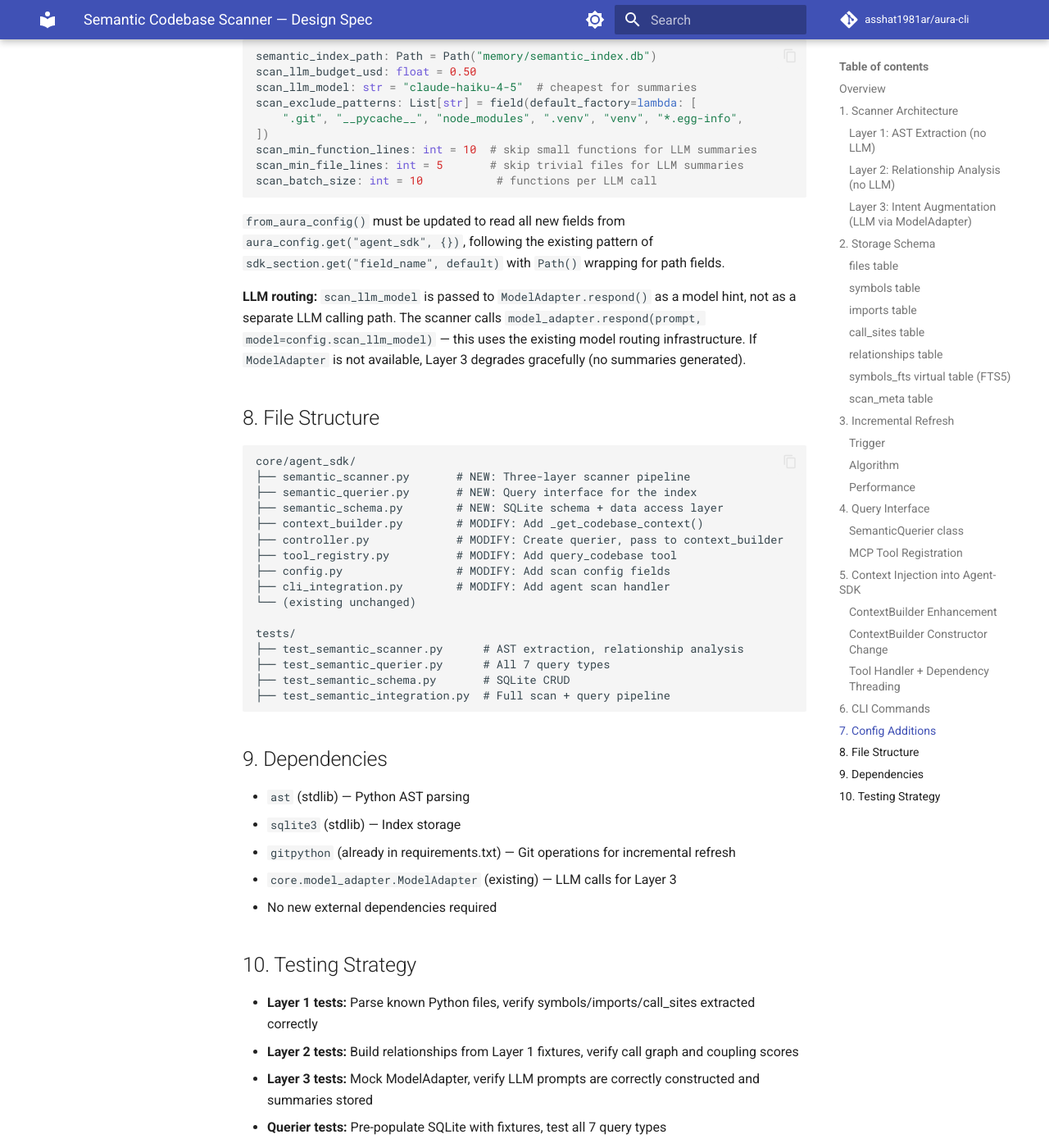
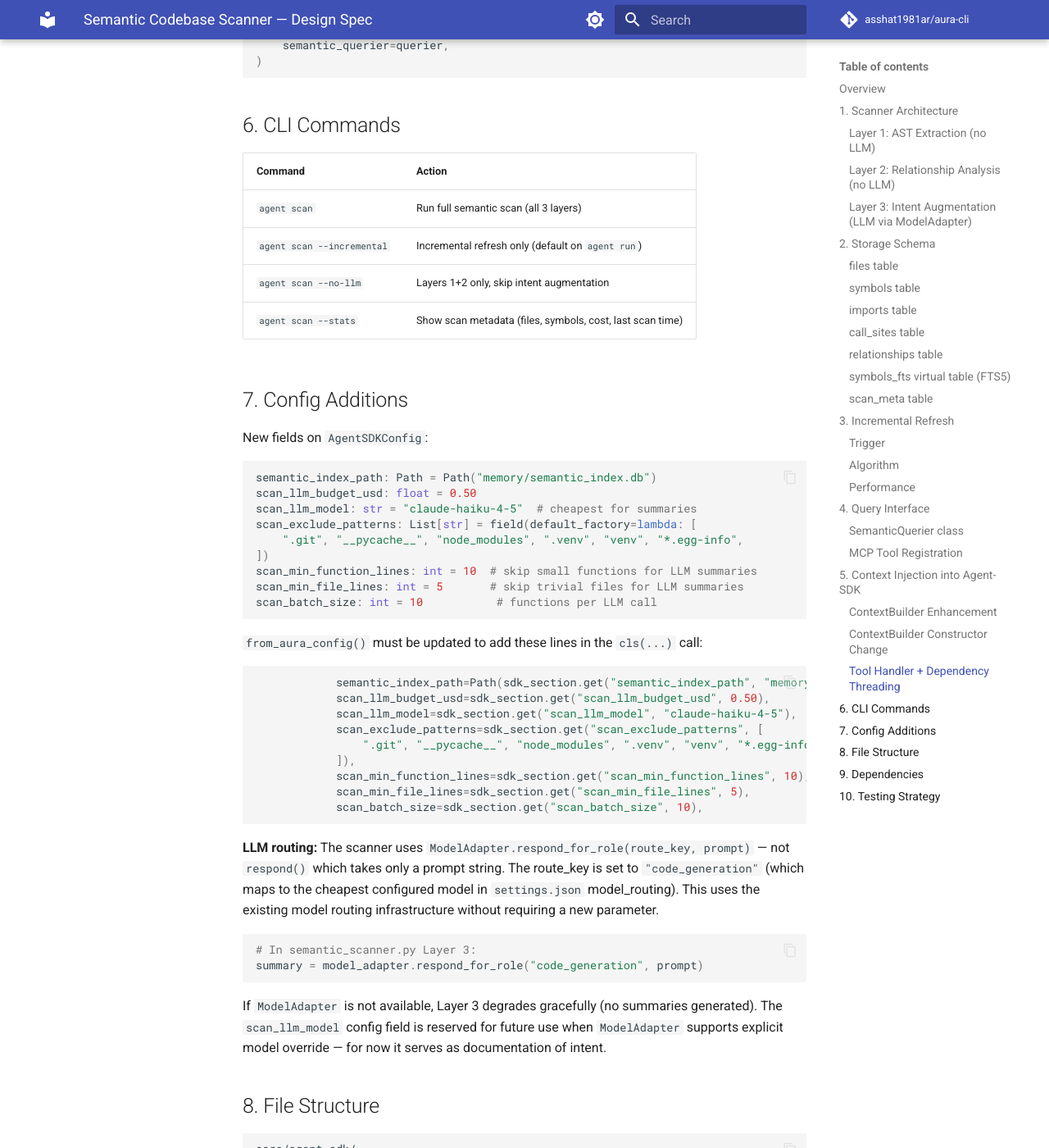
Before and after one commit to asshat1981ar/aura-cli, an MkDocs documentation site: the page built from docs/superpowers/specs/2026-04-02-semantic-scanner-design.md, in a window 1280 px wide and 1400 px high, scrolled down 9909 px. Shown: the whole window at 82% size. Built offline with MkDocs 1.6.1 and Material for MkDocs 9.7.7, drawn with Linux system fonts in a browser that asks for light colours; comment, search, counter and statistics services are not loaded; the version menu is left out; some of the changed text lies outside the part shown.

Commit message:
docs: fix semantic scanner spec review issues (round 2)
Fix ModelAdapter routing (use respond_for_role), controller _build_prompt
to use self.context_builder, explicit create_aura_tools signature,
from_aura_config field mappings.

Co-Authored-By: Claude Opus 4.6 (1M context) <noreply@anthropic.com>

````diff
--- a/docs/superpowers/specs/2026-04-02-semantic-scanner-design.md
+++ b/docs/superpowers/specs/2026-04-02-semantic-scanner-design.md
@@ -316,10 +316,10 @@ def __init__(
 
 When None, `_get_codebase_context()` returns empty dict — fully backward compatible. Existing callers that pass `(project_root, brain)` or `(project_root, brain, vector_store)` are unaffected.
 
-The controller creates the querier from config:
+The controller creates the querier from config. **Important:** The existing `_build_prompt()` method creates a fresh `ContextBuilder` internally — it must be changed to use `self.context_builder` instead, so the querier is available for prompt generation.
 
 ```python
-# In AuraController.__init__:
+# In AuraController.__init__ (after existing context_builder creation):
 querier = None
 if config.semantic_index_path.exists():
     from core.agent_sdk.semantic_querier import SemanticQuerier
@@ -329,6 +329,13 @@ self.context_builder = ContextBuilder(
     project_root=project_root, brain=brain,
     semantic_querier=querier,
 )
+
+# In AuraController._build_prompt() — change from creating fresh builder to:
+def _build_prompt(self, goal: str) -> str:
+    context = self.context_builder.build(goal=goal)
+    return self.context_builder.build_system_prompt(
+        goal=goal, goal_type=context["goal_type"], context=context,
+    )
 ```
 
 ### Tool Handler + Dependency Threading
@@ -368,7 +375,23 @@ def _handle_query_codebase(
         return {"error": str(exc)}
 ```
 
-`create_aura_tools()` gains an optional `semantic_querier` parameter (default None), threaded through to the handler via the existing closure-binding pattern. The controller passes its querier instance when building the MCP server:
+`create_aura_tools()` gains an optional `semantic_querier` parameter. Full updated signature:
+
+```python
+def create_aura_tools(
+    project_root: Path,
+    brain: Any = None,
+    model_adapter: Any = None,
+    goal_queue: Any = None,
+    goal_archive: Any = None,
+    config: Any = None,
+    semantic_querier: Any = None,   # NEW
+) -> List[AuraTool]:
+```
+
+The `semantic_querier` is added to the `deps` dict and bound to `_handle_query_codebase` via the existing closure pattern. The `query_codebase` tool is added to the `_TOOL_DEFS` list with `"handler": _handle_query_codebase`.
+
+The controller passes its querier instance:
 
 ```python
 # In AuraController._build_mcp_server():
@@ -376,8 +399,10 @@ tools = create_aura_tools(
     project_root=self.project_root,
     brain=self._brain,
     model_adapter=self._model_adapter,
-    ...,
-    semantic_querier=querier,  # NEW
+    goal_queue=self._goal_queue,
+    goal_archive=self._goal_archive,
+    config=self.config,
+    semantic_querier=querier,
 )
 ```
 
@@ -406,9 +431,28 @@ scan_min_file_lines: int = 5       # skip trivial files for LLM summaries
 scan_batch_size: int = 10           # functions per LLM call
 ```
 
-`from_aura_config()` must be updated to read all new fields from `aura_config.get("agent_sdk", {})`, following the existing pattern of `sdk_section.get("field_name", default)` with `Path()` wrapping for path fields.
+`from_aura_config()` must be updated to add these lines in the `cls(...)` call:
 
-**LLM routing:** `scan_llm_model` is passed to `ModelAdapter.respond()` as a model hint, not as a separate LLM calling path. The scanner calls `model_adapter.respond(prompt, model=config.scan_llm_model)` — this uses the existing model routing infrastructure. If `ModelAdapter` is not available, Layer 3 degrades gracefully (no summaries generated).
+```python
+            semantic_index_path=Path(sdk_section.get("semantic_index_path", "memory/semantic_index.db")),
+            scan_llm_budget_usd=sdk_section.get("scan_llm_budget_usd", 0.50),
+            scan_llm_model=sdk_section.get("scan_llm_model", "claude-haiku-4-5"),
+            scan_exclude_patterns=sdk_section.get("scan_exclude_patterns", [
+                ".git", "__pycache__", "node_modules", ".venv", "venv", "*.egg-info",
+            ]),
+            scan_min_function_lines=sdk_section.get("scan_min_function_lines", 10),
+            scan_min_file_lines=sdk_section.get("scan_min_file_lines", 5),
+            scan_batch_size=sdk_section.get("scan_batch_size", 10),
+```
+
+**LLM routing:** The scanner uses `ModelAdapter.respond_for_role(route_key, prompt)` — not `respond()` which takes only a prompt string. The route_key is set to `"code_generation"` (which maps to the cheapest configured model in `settings.json` model_routing). This uses the existing model routing infrastructure without requiring a new parameter.
+
+```python
+# In semantic_scanner.py Layer 3:
+summary = model_adapter.respond_for_role("code_generation", prompt)
+```
+
+If `ModelAdapter` is not available, Layer 3 degrades gracefully (no summaries generated). The `scan_llm_model` config field is reserved for future use when `ModelAdapter` supports explicit model override — for now it serves as documentation of intent.
 
 ## 8. File Structure
 
````
